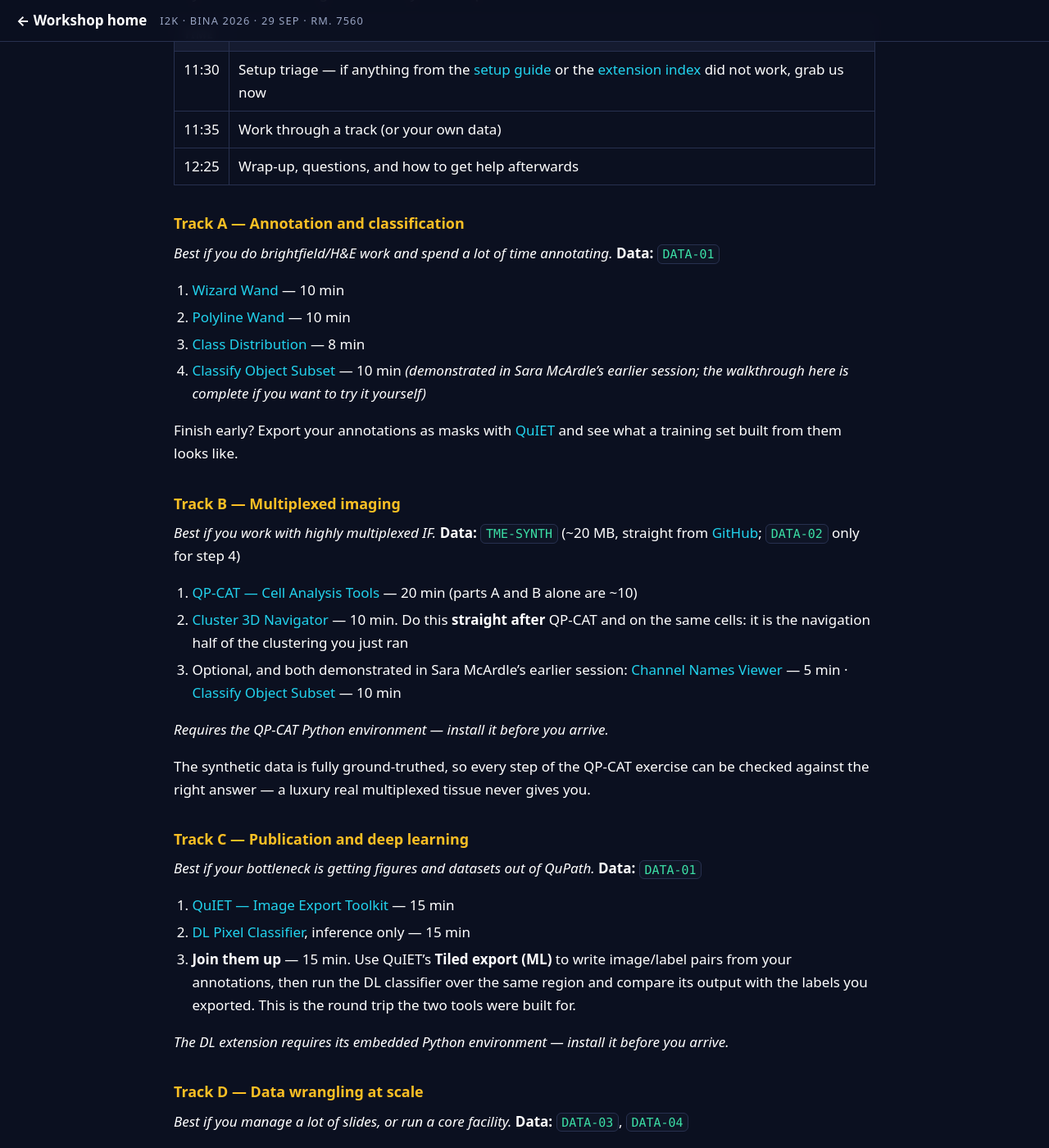
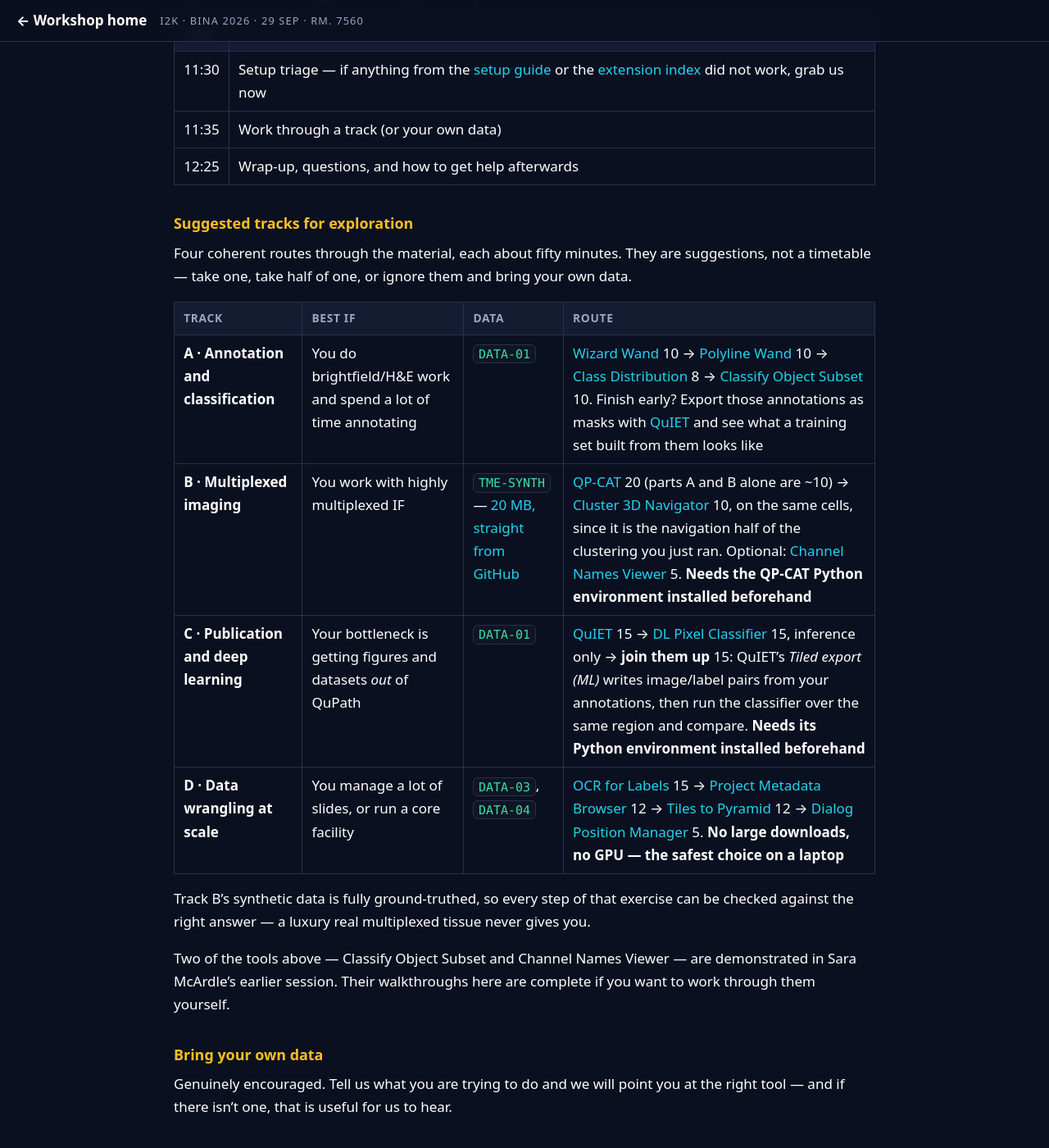
Before and after one commit to MichaelSNelson/BINA-I2K-2026-QuPath-Extensions, a Jekyll site: the page built from docs/schedule.md, in a window 1280 px wide and 1400 px high, scrolled down 3296 px. Shown: the whole window at 82% size. Built offline with Jekyll 4.4.1, drawn with Linux system fonts in a browser that asks for light colours; some of the changed text lies outside the part shown.

Commit message:
Setup first, on the site and in the README
Setup was the fourth card in a five-card 'Start here' grid, and the README
buried Installing below the extension tables. The one thing an attendee must
do before travelling was the hardest thing to find. It is now the first
section on both, with the four steps and the catalog URL inline rather than a
link to a link, and the 'adding a catalog installs nothing' warning where
people will actually hit it.

The four hands-on tracks collapse from four subsections into one 'Suggested
tracks for exploration' table under hour 2 - they are suggestions for an
optional hour, and were taking up more of the schedule than the schedule.

Drops the organiser/form section: the I2K form is submitted.

Claude-Session: https://claude.ai/code/session_01KwiACUr5MacuDvqp74c96o

```diff
--- a/docs/schedule.md
+++ b/docs/schedule.md
@@ -104,58 +104,24 @@ your own pace afterwards.
 | 11:35 | Work through a track (or your own data) |
 | 12:25 | Wrap-up, questions, and how to get help afterwards |
 
-### Track A — Annotation and classification
+### Suggested tracks for exploration
 
-*Best if you do brightfield/H&E work and spend a lot of time annotating.* **Data:** `DATA-01`
+Four coherent routes through the material, each about fifty minutes. They are suggestions, not a
+timetable — take one, take half of one, or ignore them and bring your own data.
 
-1. [Wizard Wand](05-wizard-wand.md) — 10 min
-2. [Polyline Wand](06-polyline-wand.md) — 10 min
-3. [Class Distribution](10-class-distribution.md) — 8 min
-4. [Classify Object Subset](07-classify-object-subset.md) — 10 min *(demonstrated in Sara
-   McArdle’s earlier session; the walkthrough here is complete if you want to try it yourself)*
+| Track | Best if | Data | Route |
+|---|---|---|---|
+| **A · Annotation and classification** | You do brightfield/H&E work and spend a lot of time annotating | `DATA-01` | [Wizard Wand](05-wizard-wand.md) 10 → [Polyline Wand](06-polyline-wand.md) 10 → [Class Distribution](10-class-distribution.md) 8 → [Classify Object Subset](07-classify-object-subset.md) 10. Finish early? Export those annotations as masks with [QuIET](01-quiet-image-export.md) and see what a training set built from them looks like |
+| **B · Multiplexed imaging** | You work with highly multiplexed IF | `TME-SYNTH` — [20 MB, straight from GitHub](https://github.com/uw-loci/tme-quant-synthetic-data/releases/latest) | [QP-CAT](03-qp-cat-cell-analysis-tools.md) 20 (parts A and B alone are ~10) → [Cluster 3D Navigator](04-cluster-3d-navigator.md) 10, on the same cells, since it is the navigation half of the clustering you just ran. Optional: [Channel Names Viewer](11-channel-names-viewer.md) 5. **Needs the QP-CAT Python environment installed beforehand** |
+| **C · Publication and deep learning** | Your bottleneck is getting figures and datasets *out* of QuPath | `DATA-01` | [QuIET](01-quiet-image-export.md) 15 → [DL Pixel Classifier](02-dl-pixel-classifier.md) 15, inference only → **join them up** 15: QuIET's *Tiled export (ML)* writes image/label pairs from your annotations, then run the classifier over the same region and compare. **Needs its Python environment installed beforehand** |
+| **D · Data wrangling at scale** | You manage a lot of slides, or run a core facility | `DATA-03`, `DATA-04` | [OCR for Labels](08-ocr4labels.md) 15 → [Project Metadata Browser](09-project-metadata-browser.md) 12 → [Tiles to Pyramid](13-tiles-to-pyramid.md) 12 → [Dialog Position Manager](12-dialog-position-manager.md) 5. **No large downloads, no GPU — the safest choice on a laptop** |
 
-Finish early? Export your annotations as masks with [QuIET](01-quiet-image-export.md) and see
-what a training set built from them looks like.
-
-### Track B — Multiplexed imaging
-
-*Best if you work with highly multiplexed IF.* **Data:** `TME-SYNTH` (~20 MB, straight from
-[GitHub](https://github.com/uw-loci/tme-quant-synthetic-data/releases/latest); `DATA-02` only for step 4)
-
-1. [QP-CAT — Cell Analysis Tools](03-qp-cat-cell-analysis-tools.md) — 20 min (parts A and B alone are ~10)
-2. [Cluster 3D Navigator](04-cluster-3d-navigator.md) — 10 min. Do this **straight after** QP-CAT
-   and on the same cells: it is the navigation half of the clustering you just ran
-3. Optional, and both demonstrated in Sara McArdle’s earlier session:
-   [Channel Names Viewer](11-channel-names-viewer.md) — 5 min ·
-   [Classify Object Subset](07-classify-object-subset.md) — 10 min
-
-*Requires the QP-CAT Python environment — install it before you arrive.*
-
-The synthetic data is fully ground-truthed, so every step of the QP-CAT exercise can be checked
+Track B's synthetic data is fully ground-truthed, so every step of that exercise can be checked
 against the right answer — a luxury real multiplexed tissue never gives you.
 
-### Track C — Publication and deep learning
-
-*Best if your bottleneck is getting figures and datasets out of QuPath.* **Data:** `DATA-01`
-
-1. [QuIET — Image Export Toolkit](01-quiet-image-export.md) — 15 min
-2. [DL Pixel Classifier](02-dl-pixel-classifier.md), inference only — 15 min
-3. **Join them up** — 15 min. Use QuIET's **Tiled export (ML)** to write image/label pairs from
-   your annotations, then run the DL classifier over the same region and compare its output
-   with the labels you exported. This is the round trip the two tools were built for.
-
-*The DL extension requires its embedded Python environment — install it before you arrive.*
-
-### Track D — Data wrangling at scale
-
-*Best if you manage a lot of slides, or run a core facility.* **Data:** `DATA-03`, `DATA-04`
-
-1. [OCR for Labels](08-ocr4labels.md) — 15 min
-2. [Project Metadata Browser](09-project-metadata-browser.md) — 12 min
-3. [Tiles to Pyramid](13-tiles-to-pyramid.md) — 12 min
-4. [Dialog Position Manager](12-dialog-position-manager.md) — 5 min
-
-*This track needs no large downloads and no GPU. It is the safest choice on a laptop.*
+Two of the tools above — Classify Object Subset and Channel Names Viewer — are demonstrated in
+Sara McArdle's earlier session. Their walkthroughs here are complete if you want to work through
+them yourself.
 
 ### Bring your own data
 
```
Also changed, not shown: TODO.md (+0 -11 lines), docs/walkthroughs.md (+1 -1 lines), index.html (+37 -8 lines), README.md.
